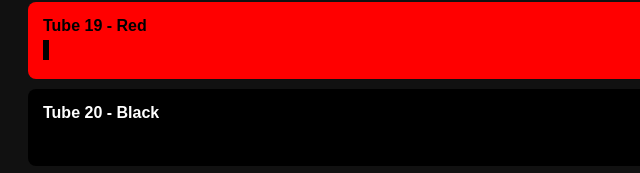
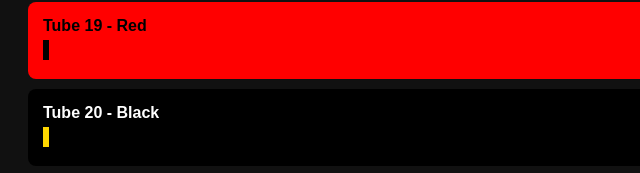
Before and after one commit to nmea-byte/fiber-color-pwa, a plain HTML site: page index.html in a window 1280 px wide. Shown: the part 1416-1589 px from the top of the page, 0-640 px from the left. Drawn offline with Linux system fonts and the light colour scheme.

Commit message:
Enhance ring creation with color condition
Added conditional styling for rings based on tube color.

```diff
--- a/index.html
+++ b/index.html
@@ -143,11 +143,20 @@ for (let t = 1; t <= totalTubes; t++) {
   for (let r = 0; r < ringCount; r++) {
     const ring = document.createElement("div");
     ring.className = "ring";
+
+    // If tube color is black, make ring yellow
+    if (tubeColor.name === "Black") {
+      ring.style.background = "#ffd700"; // yellow
+    } else {
+      ring.style.background = "black";
+    }
+
     ringContainer.appendChild(ring);
   }
 
   header.appendChild(ringContainer);
 }
+
 
   header.onclick = function() {
     const content = this.nextElementSibling;
```
Lines whose indentation alone changed are shown as unchanged.
